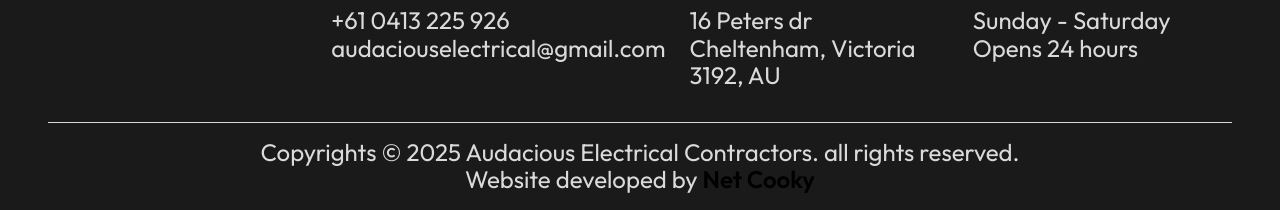
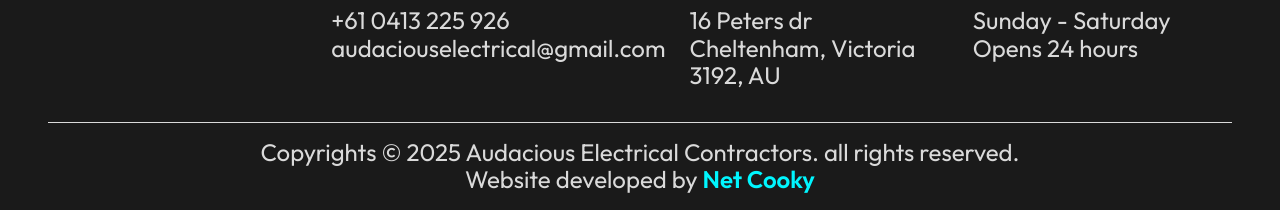
Before and after one commit to Net-Cooky/aec, a website: page about.html in a window 1280 px wide. Shown: the part 2800-3010 px from the top of the page. Drawn offline with nearby package versions, Linux system fonts and the light colour scheme.

Commit message:
Add files via upload

```diff
--- a/about.html
+++ b/about.html
@@ -171,7 +171,7 @@
                 </div>
             </div>
             <div class="footer-copyrights">
-                <p>Copyrights &copy; <span class="year"></span> Audacious Electrical Contractors. all rights reserved.<br>Website developed by <span class="netcooky"><a href="https://netcooky.netlify.app">Net Cooky</a></span></p>
+                <p>Copyrights &copy; <span class="year"></span> Audacious Electrical Contractors. all rights reserved.<br>Website developed by <span class="netcooky"><a class="netcooky" href="https://netcooky.netlify.app">Net Cooky</a></span></p>
             </div>
         </div>
     </footer>
```
Also changed, not shown: contact.html (+1 -1 lines), index.html (+1 -1 lines), service.html (+1 -1 lines).
